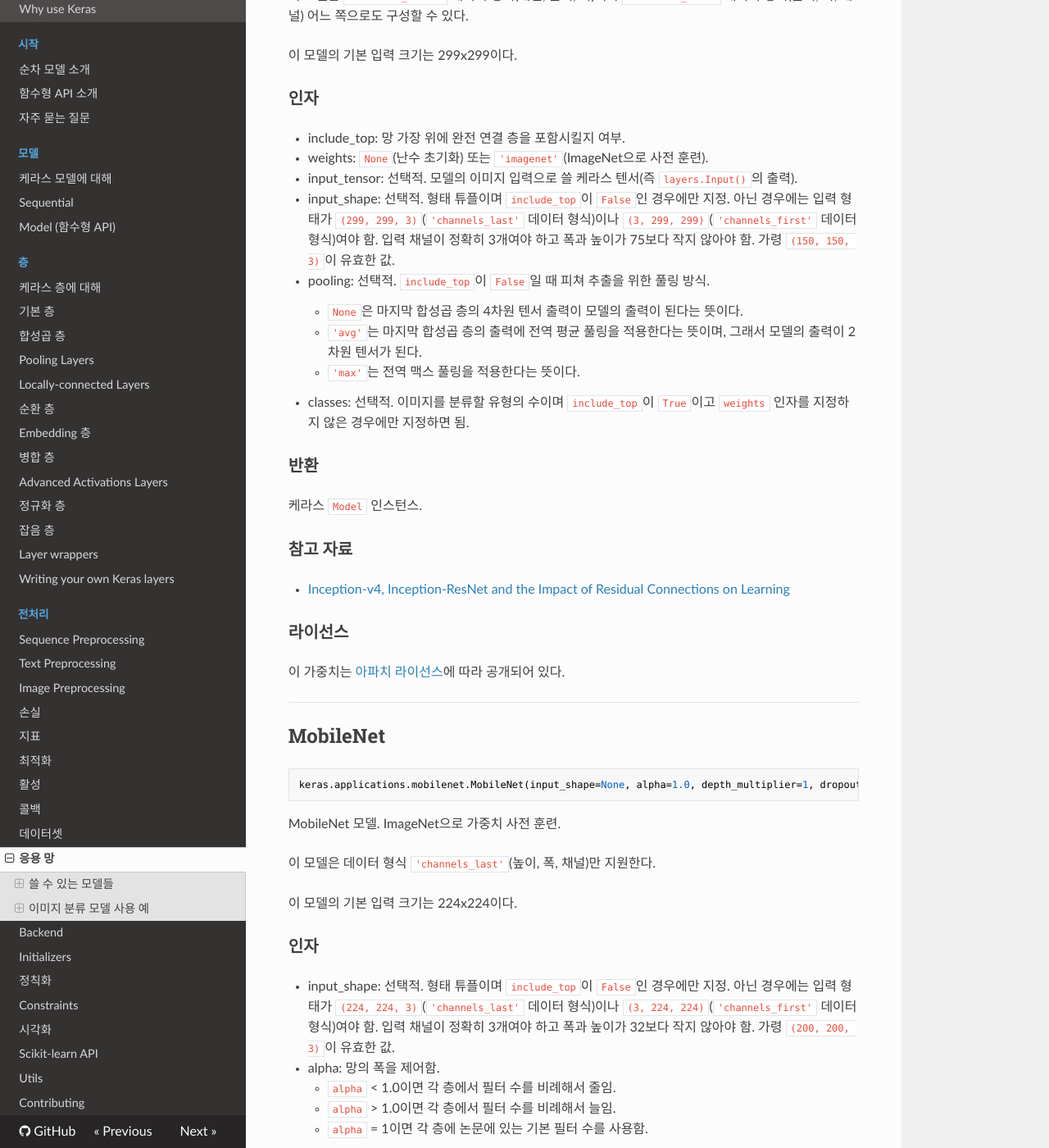
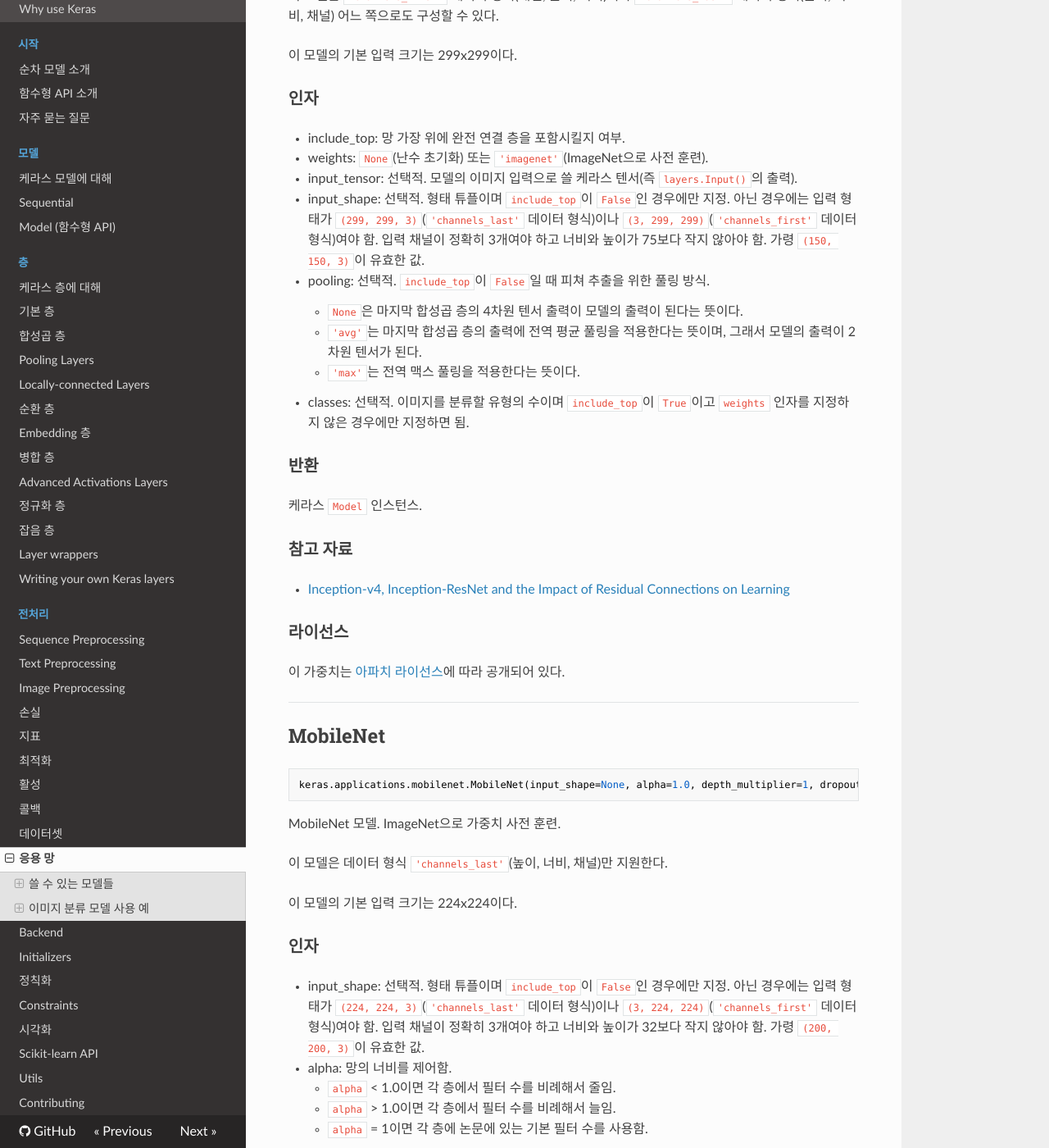
Before and after one commit to wariua/keras-docs-ko, an MkDocs documentation site: the page built from sources/applications.md, in a window 1280 px wide and 1400 px high, scrolled down 9341 px. Shown: the whole window at 82% size. Built offline with MkDocs 1.6.1, drawn with Linux system fonts in a browser that asks for light colours; nearby versions of some CDN libraries; old or Windows-style settings are respelled for this version of MkDocs; some of the changed text lies outside the part shown.

Commit message:
fix wording
width: "폭" => "너비"

```diff
--- a/sources/applications.md
+++ b/sources/applications.md
@@ -203,7 +203,7 @@ Xception V1 모델. ImageNet으로 가중치 사전 훈련.
 ImageNet에서 이 모델은 top-1 검증 정확도가 0.790,
 top-5 검증 정확도가 0.945이다.
 
-이 모델은 데이터 형식 `'channels_last'`(높이, 폭, 채널)만 지원한다.
+이 모델은 데이터 형식 `'channels_last'`(높이, 너비, 채널)만 지원한다.
 
 이 모델의 기본 입력 크기는 299x299이다.
 
@@ -216,7 +216,7 @@ top-5 검증 정확도가 0.945이다.
     `False`인 경우에만 지정. 아닌 경우에는 입력 형태가
     `(299, 299, 3)`이어야 함.
     입력 채널이 정확히 3개여야 하고
-    폭과 높이가 71보다 작지 않아야 함.
+    너비와 높이가 71보다 작지 않아야 함.
     가령 `(150, 150, 3)`이 유효한 값.
 - pooling: 선택적. `include_top`이 `False`일 때
     피쳐 추출을 위한 풀링 방식.
@@ -254,7 +254,7 @@ keras.applications.vgg16.VGG16(include_top=True, weights='imagenet', input_tenso
 
 VGG16 모델. ImageNet으로 가중치 사전 훈련.
 
-이 모델은 `'channels_first'` 데이터 형식(채널, 높이, 폭)이나 `'channels_last'` 데이터 형식(높이, 폭, 채널) 어느 쪽으로도 구성할 수 있다.
+이 모델은 `'channels_first'` 데이터 형식(채널, 높이, 너비)이나 `'channels_last'` 데이터 형식(높이, 너비, 채널) 어느 쪽으로도 구성할 수 있다.
 
 이 모델의 기본 입력 크기는 224x224이다.
 
@@ -268,7 +268,7 @@ VGG16 모델. ImageNet으로 가중치 사전 훈련.
     `(224, 224, 3)`(`'channels_last'` 데이터 형식)이나
     `(3, 224, 224)`(`'channels_first'` 데이터 형식)여야 함.
     입력 채널이 정확히 3개여야 하고
-    폭과 높이가 32보다 작지 않아야 함.
+    너비와 높이가 32보다 작지 않아야 함.
     가령 `(200, 200, 3)`이 유효한 값.
 - pooling: 선택적. `include_top`이 `False`일 때
     피쳐 추출을 위한 풀링 방식.
@@ -306,7 +306,7 @@ keras.applications.vgg19.VGG19(include_top=True, weights='imagenet', input_tenso
 
 VGG19 모델. ImageNet으로 가중치 사전 훈련.
 
-이 모델은 `'channels_first'` 데이터 형식(채널, 높이, 폭)이나 `'channels_last'` 데이터 형식(높이, 폭, 채널) 어느 쪽으로도 구성할 수 있다.
+이 모델은 `'channels_first'` 데이터 형식(채널, 높이, 너비)이나 `'channels_last'` 데이터 형식(높이, 너비, 채널) 어느 쪽으로도 구성할 수 있다.
 
 이 모델의 기본 입력 크기는 224x224이다.
 
@@ -320,7 +320,7 @@ VGG19 모델. ImageNet으로 가중치 사전 훈련.
     `(224, 224, 3)`(`'channels_last'` 데이터 형식)이나
     `(3, 224, 224)`(`'channels_first'` 데이터 형식)여야 함.
     입력 채널이 정확히 3개여야 하고
-    폭과 높이가 32보다 작지 않아야 함.
+    너비와 높이가 32보다 작지 않아야 함.
     가령 `(200, 200, 3)`이 유효한 값.
 - pooling: 선택적. `include_top`이 `False`일 때
     피쳐 추출을 위한 풀링 방식.
@@ -358,7 +358,7 @@ keras.applications.resnet50.ResNet50(include_top=True, weights='imagenet', input
 
 ResNet50 모델. ImageNet으로 가중치 사전 훈련.
 
-이 모델은 `'channels_first'` 데이터 형식(채널, 높이, 폭)이나 `'channels_last'` 데이터 형식(높이, 폭, 채널) 어느 쪽으로도 구성할 수 있다.
+이 모델은 `'channels_first'` 데이터 형식(채널, 높이, 너비)이나 `'channels_last'` 데이터 형식(높이, 너비, 채널) 어느 쪽으로도 구성할 수 있다.
 
 이 모델의 기본 입력 크기는 224x224이다.
 
@@ -373,7 +373,7 @@ ResNet50 모델. ImageNet으로 가중치 사전 훈련.
     `(224, 224, 3)`(`'channels_last'` 데이터 형식)이나
     `(3, 224, 224)`(`'channels_first'` 데이터 형식)여야 함.
     입력 채널이 정확히 3개여야 하고
-    폭과 높이가 32보다 작지 않아야 함.
+    너비와 높이가 32보다 작지 않아야 함.
     가령 `(200, 200, 3)`이 유효한 값.
 - pooling: 선택적. `include_top`이 `False`일 때
     피쳐 추출을 위한 풀링 방식.
@@ -410,7 +410,7 @@ keras.applications.inception_v3.InceptionV3(include_top=True, weights='imagenet'
 
 Inception V3 모델. ImageNet으로 가중치 사전 훈련.
 
-이 모델은 `'channels_first'` 데이터 형식(채널, 높이, 폭)이나 `'channels_last'` 데이터 형식(높이, 폭, 채널) 어느 쪽으로도 구성할 수 있다.
+이 모델은 `'channels_first'` 데이터 형식(채널, 높이, 너비)이나 `'channels_last'` 데이터 형식(높이, 너비, 채널) 어느 쪽으로도 구성할 수 있다.
 
 이 모델의 기본 입력 크기는 299x299이다.
 
@@ -425,7 +425,7 @@ Inception V3 모델. ImageNet으로 가중치 사전 훈련.
     `(299, 299, 3)`(`'channels_last'` 데이터 형식)이나
     `(3, 299, 299)`(`'channels_first'` 데이터 형식)여야 함.
     입력 채널이 정확히 3개여야 하고
-    폭과 높이가 75보다 작지 않아야 함.
+    너비와 높이가 75보다 작지 않아야 함.
     가령 `(150, 150, 3)`이 유효한 값.
 - pooling: 선택적. `include_top`이 `False`일 때
     피쳐 추출을 위한 풀링 방식.
@@ -462,7 +462,7 @@ keras.applications.inception_resnet_v2.InceptionResNetV2(include_top=True, weigh
 
 Inception-ResNet V2 모델. ImageNet으로 가중치 사전 훈련.
 
-이 모델은 `'channels_first'` 데이터 형식(채널, 높이, 폭)이나 `'channels_last'` 데이터 형식(높이, 폭, 채널) 어느 쪽으로도 구성할 수 있다.
+이 모델은 `'channels_first'` 데이터 형식(채널, 높이, 너비)이나 `'channels_last'` 데이터 형식(높이, 너비, 채널) 어느 쪽으로도 구성할 수 있다.
 
 이 모델의 기본 입력 크기는 299x299이다.
 
@@ -477,7 +477,7 @@ Inception-ResNet V2 모델. ImageNet으로 가중치 사전 훈련.
     `(299, 299, 3)`(`'channels_last'` 데이터 형식)이나
     `(3, 299, 299)`(`'channels_first'` 데이터 형식)여야 함.
     입력 채널이 정확히 3개여야 하고
-    폭과 높이가 75보다 작지 않아야 함.
+    너비와 높이가 75보다 작지 않아야 함.
     가령 `(150, 150, 3)`이 유효한 값.
 - pooling: 선택적. `include_top`이 `False`일 때
     피쳐 추출을 위한 풀링 방식.
@@ -514,7 +514,7 @@ keras.applications.mobilenet.MobileNet(input_shape=None, alpha=1.0, depth_multip
 
 MobileNet 모델. ImageNet으로 가중치 사전 훈련.
 
-이 모델은 데이터 형식 `'channels_last'`(높이, 폭, 채널)만 지원한다.
+이 모델은 데이터 형식 `'channels_last'`(높이, 너비, 채널)만 지원한다.
 
 이 모델의 기본 입력 크기는 224x224이다.
 
@@ -525,9 +525,9 @@ MobileNet 모델. ImageNet으로 가중치 사전 훈련.
     `(224, 224, 3)`(`'channels_last'` 데이터 형식)이나
     `(3, 224, 224)`(`'channels_first'` 데이터 형식)여야 함.
     입력 채널이 정확히 3개여야 하고
-    폭과 높이가 32보다 작지 않아야 함.
+    너비와 높이가 32보다 작지 않아야 함.
     가령 `(200, 200, 3)`이 유효한 값.
-- alpha: 망의 폭을 제어함.
+- alpha: 망의 너비를 제어함.
     - `alpha` < 1.0이면 각 층에서 필터 수를
         비례해서 줄임.
     - `alpha` > 1.0이면 각 층에서 필터 수를
@@ -577,7 +577,7 @@ keras.applications.densenet.DenseNet201(include_top=True, weights='imagenet', in
 
 DenseNet 모델. ImageNet으로 가중치 사전 훈련.
 
-이 모델은 `'channels_first'` 데이터 형식(채널, 높이, 폭)이나 `'channels_last'` 데이터 형식(높이, 폭, 채널) 어느 쪽으로도 구성할 수 있다.
+이 모델은 `'channels_first'` 데이터 형식(채널, 높이, 너비)이나 `'channels_last'` 데이터 형식(높이, 너비, 채널) 어느 쪽으로도 구성할 수 있다.
 
 이 모델의 기본 입력 크기는 224x224이다.
 
@@ -595,7 +595,7 @@ DenseNet 모델. ImageNet으로 가중치 사전 훈련.
     `(224, 224, 3)`(`'channels_last'` 데이터 형식)이나
     `(3, 224, 224)`(`'channels_first'` 데이터 형식)여야 함.
     입력 채널이 정확히 3개여야 하고
-    폭과 높이가 32보다 작지 않아야 함.
+    너비와 높이가 32보다 작지 않아야 함.
     가령 `(200, 200, 3)`이 유효한 값.
 - pooling: 선택적. `include_top`이 `False`일 때
     피쳐 추출을 위한 풀링 방식.
@@ -646,7 +646,7 @@ NASNetMobile 모델은 224x224이다.
     `(331, 331, 3)`(`'channels_last'` 데이터 형식)이나
     `(3, 331, 331)`(`'channels_first'` 데이터 형식)이어야 함.
     입력 채널이 정확히 3개여야 하고
-    폭과 높이가 32보다 작지 않아야 함.
+    너비와 높이가 32보다 작지 않아야 함.
     가령 `(200, 200, 3)`이 유효한 값.
 - include_top: 망 가장 위에 완전 연결 층을 포함시킬지 여부.
 - weights: `None`(난수 초기화) 또는 `'imagenet'`(ImageNet 가중치).
@@ -687,7 +687,7 @@ keras.applications.mobilenetv2.MobileNetV2(input_shape=None, alpha=1.0, depth_mu
 
 MobileNetV2 모델. ImageNet으로 가중치 사전 훈련.
 
-이 모델은 데이터 형식 `'channels_last'`(높이, 폭, 채널)만 지원한다.
+이 모델은 데이터 형식 `'channels_last'`(높이, 너비, 채널)만 지원한다.
 
 이 모델의 기본 입력 크기는 224x224이다.
 
@@ -702,8 +702,8 @@ MobileNetV2 모델. ImageNet으로 가중치 사전 훈련.
     둘이 일치하면 input_shape을 사용하고
     형태가 일치하지 않으면 오류를 던진다.
     가령 `(160, 160, 3)`이 유효한 값.
-- alpha: 망의 폭을 제어함. MobileNetV2 논문에서는
-    폭 승수라고 함.
+- alpha: 망의 너비를 제어함. MobileNetV2 논문에서는
+    너비 승수라고 함.
     - `alpha` < 1.0이면 각 층에서 필터 수를
         비례해서 줄임.
     - `alpha` > 1.0이면 각 층에서 필터 수를
```
Also changed, not shown: sources/layers/convolutional.md (+5 -5 lines).
